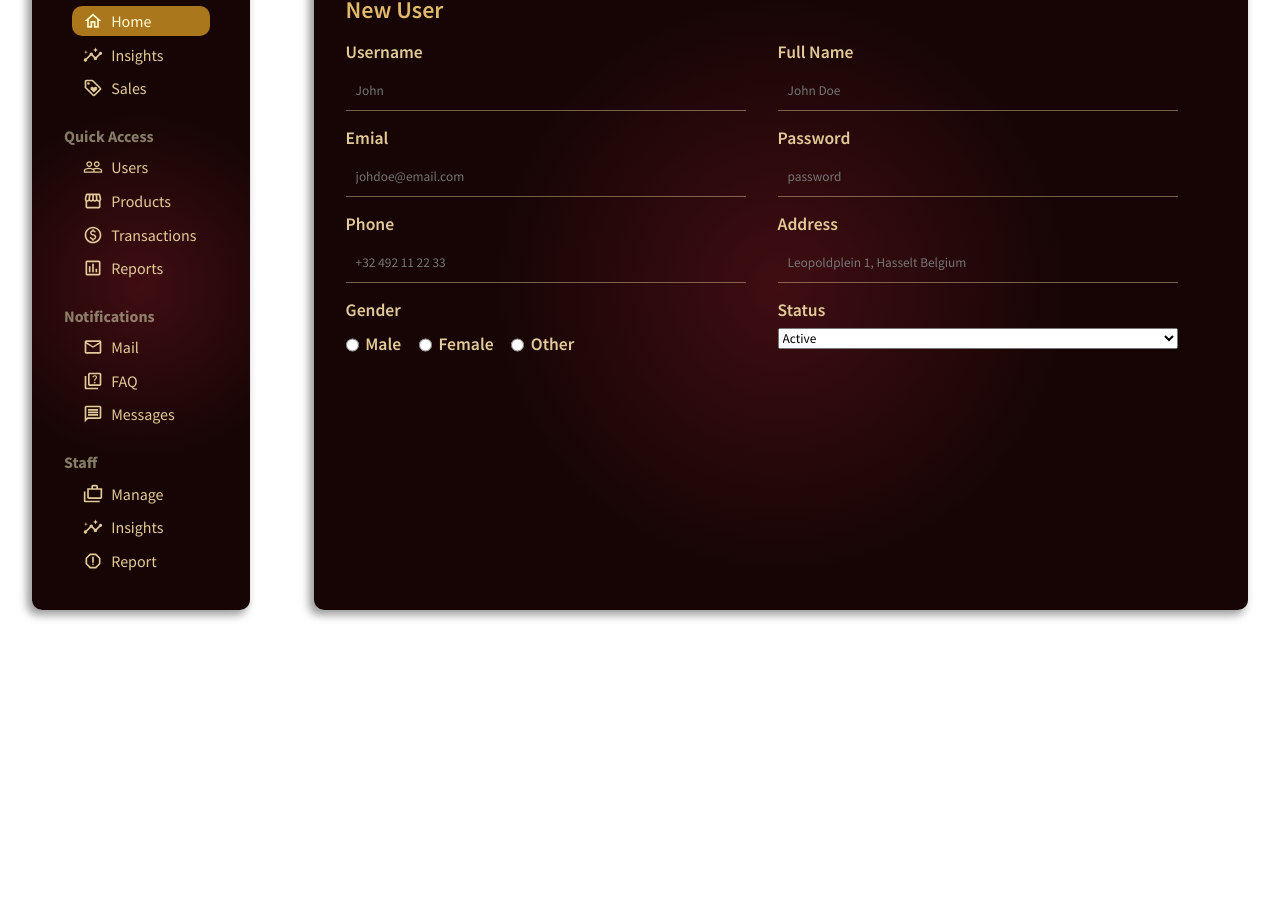
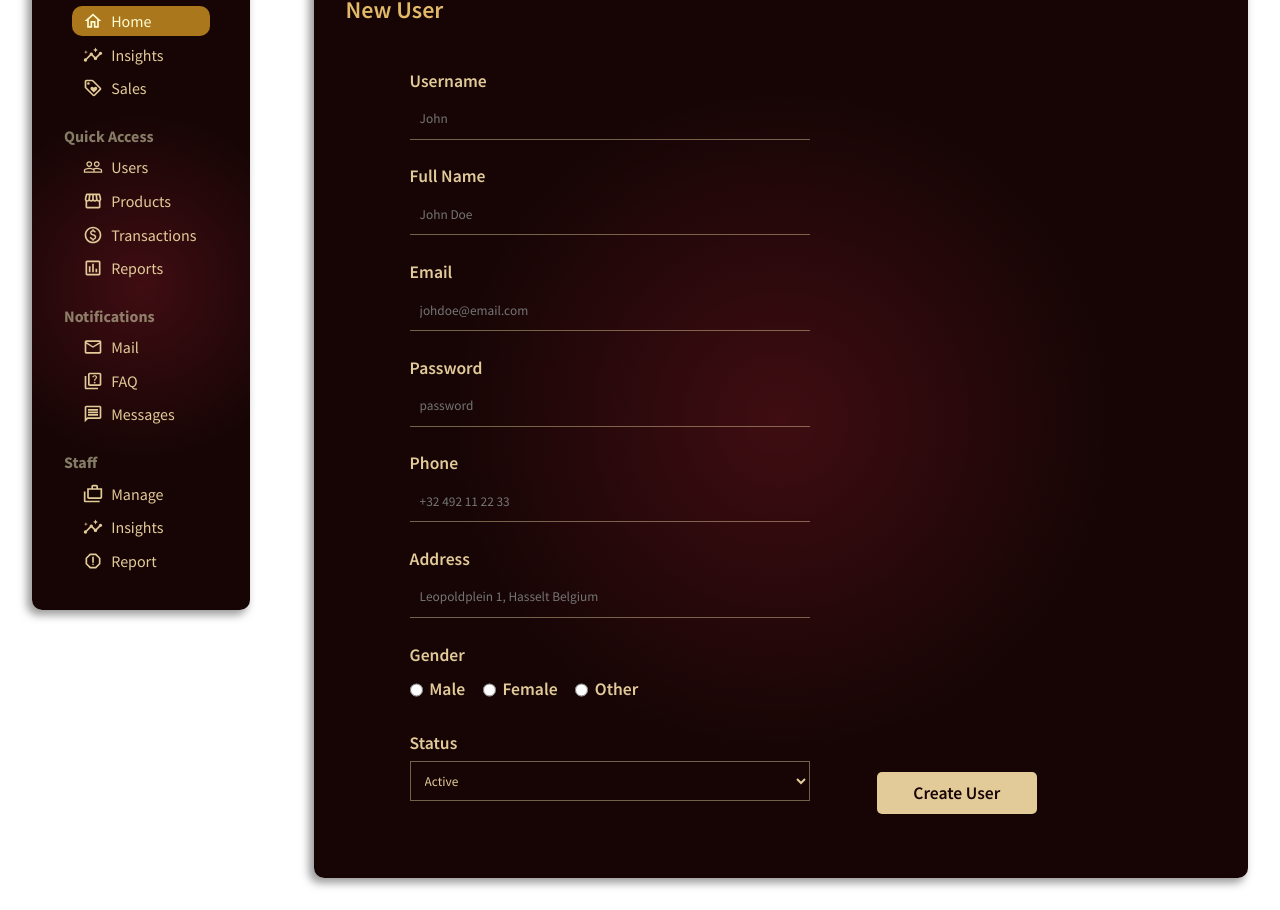
Before and after one commit to reshadintec/thof, a React (Create React App) app in the folder dashboard/: page /newUser in a window 1280 px wide. Shown: the part 158-1068 px from the top of the page. Before the commit the page ends 800 px from the top, so only its background shows below. Built offline with nearby package versions, Linux system fonts and the light colour scheme.

Commit message:
new user done

```diff
--- a/dashboard/src/App.css
+++ b/dashboard/src/App.css
@@ -1,7 +1,7 @@
 .container{
   display: flex;
 }
-
-.content{
-  flex:4;
+.link{
+  text-decoration: none ;
+  color: inherit;
 }
--- a/dashboard/src/components/sidebar/Sidebar.jsx
+++ b/dashboard/src/components/sidebar/Sidebar.jsx
@@ -1,5 +1,7 @@
 import "./sidebar.css"
 import {AssessmentOutlined, CasesOutlined, EmailOutlined, HomeOutlined, InsightsOutlined, LoyaltyOutlined, MessageOutlined, PaidOutlined, PeopleOutline, QuizOutlined, ReportOutlined, StorefrontOutlined} from '@mui/icons-material';
+import {Link} from 'react-router-dom';
+
 export default function Sidebar() {
   return (
     <div className="sidebar">
@@ -7,10 +9,12 @@ export default function Sidebar() {
         <div className="sidebarMenu">
           <h3 className="sidebarTitle ">Dashboard</h3>
           <ul className="sidebarList">
+            <Link to="/" className="link">
               <li className="sidebarListItem active">
                 <HomeOutlined/>
                 Home
               </li>
+            </Link>
           </ul>
           <ul className="sidebarList">
             <li className="sidebarListItem">
@@ -28,16 +32,20 @@ export default function Sidebar() {
         <div className="sidebarMenu">
           <h3 className="sidebarTitle">Quick Access</h3>
           <ul className="sidebarList">
+            <Link to="/users" className="link">
               <li className="sidebarListItem">
                 <PeopleOutline/>
                 Users
               </li>
+            </Link>
           </ul>
           <ul className="sidebarList">
+            <Link to="/products" className="link">
               <li className="sidebarListItem">
                 <StorefrontOutlined/>
                 Products
               </li>
+            </Link>
           </ul>
           <ul className="sidebarList">
             <li className="sidebarListItem">
--- a/dashboard/src/pages/newUser/NewUser.jsx
+++ b/dashboard/src/pages/newUser/NewUser.jsx
@@ -16,7 +16,7 @@ export default function NewUser() {
         </div>
 
         <div className="newUserItem">
-          <label>Emial</label>
+          <label>Email</label>
           <input type="email" placeholder="johdoe@email.com"/>
         </div>
 
@@ -54,7 +54,7 @@ export default function NewUser() {
             <option value="Away">Away</option>
           </select>
         </div>
-
+        <button>Create User</button>
       </form>
     </div>
   )
--- a/dashboard/src/pages/newUser/newUser.css
+++ b/dashboard/src/pages/newUser/newUser.css
@@ -20,13 +20,14 @@
 .newUserForm{
   display: flex;
   flex-wrap: wrap;
+  padding: 2em 2em;
 }
 
 .newUserItem{
-  width:400px;
+  width: 400px;
   display: flex;
   flex-direction: column;
-  margin: 1em 2em 0 0;
+  margin: 0.8em 2em;
 }
 
 .newUserItem label{
@@ -44,6 +45,11 @@
   color: #fffbc4;
 }
 
+.newUserItem input:focus-visible,
+.newUserItem select:focus-visible {
+  outline:none;
+}
+
 .newUserGender {
   display: flex;
   align-items: center;
@@ -55,3 +61,28 @@
   margin-right:1em;
   margin-top: 5px;
 }
+
+.newUserItem select{
+   background-color: transparent;
+   height: 40px;
+   padding:10px;
+   color:#e3cb99;
+   border-color: #e3cc9975 ;
+}
+
+.newUserForm button{
+  width: 160px;
+  margin: 3em 2em 0;
+  padding: 10px;
+  border:none;
+  border-radius: 5px;
+  background-color: #e3cb99;
+  color: #170505;
+  font-size: 1.1rem;
+  font-weight: 600;
+  cursor: pointer;
+}
+
+.newUserForm button:hover{
+  background-color: #e0ba69;
+}
```
Lines whose indentation alone changed are shown as unchanged.
